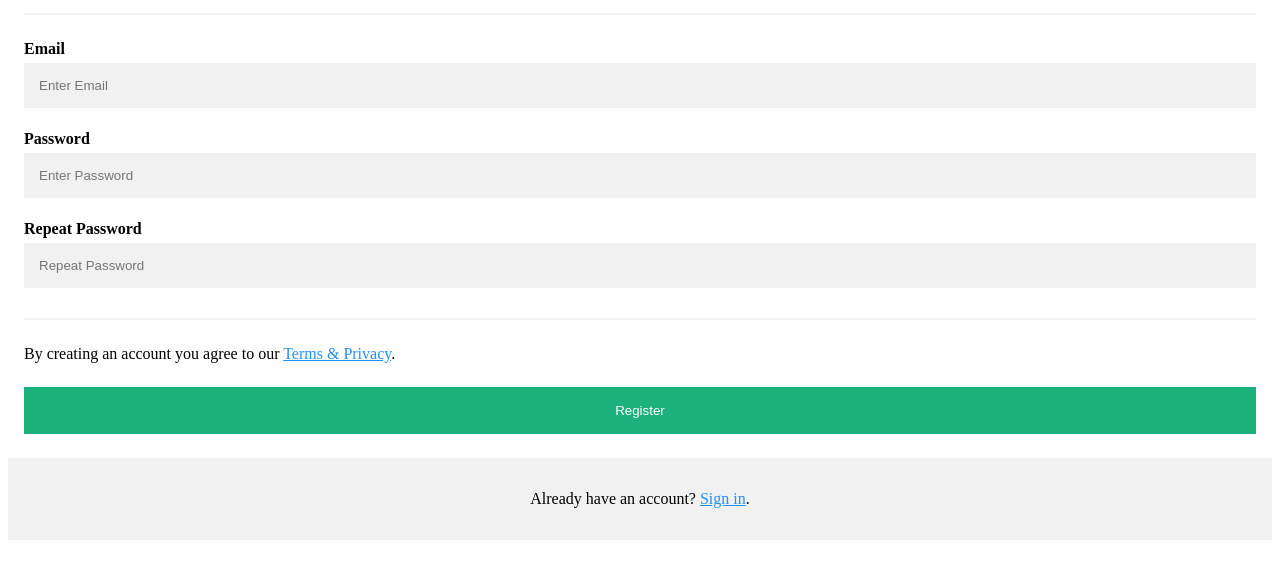
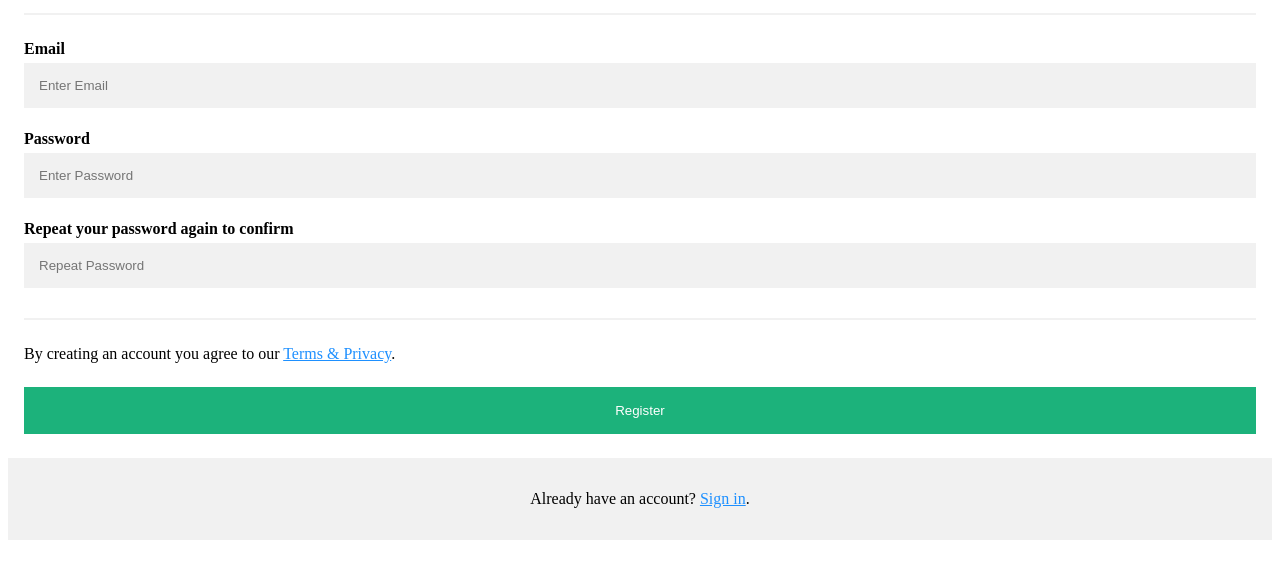
Before and after one commit to Rachana-js/Devops, a plain HTML site: page index.html in a window 1280 px wide. Shown: the part 125-704 px from the top of the page. Drawn offline with Linux system fonts and the light colour scheme.

Commit message:
index code is updated first

```diff
--- a/index.html
+++ b/index.html
@@ -66,7 +66,7 @@ a {
     <label for="psw"><b>Password</b></label>
     <input type="password" placeholder="Enter Password" name="psw" id="psw" required>
 
-    <label for="psw-repeat"><b>Repeat Password</b></label>
+    <label for="psw-repeat"><b>Repeat  your password again to confirm</b></label>
     <input type="password" placeholder="Repeat Password" name="psw-repeat" id="psw-repeat" required>
     <hr>
 
```
